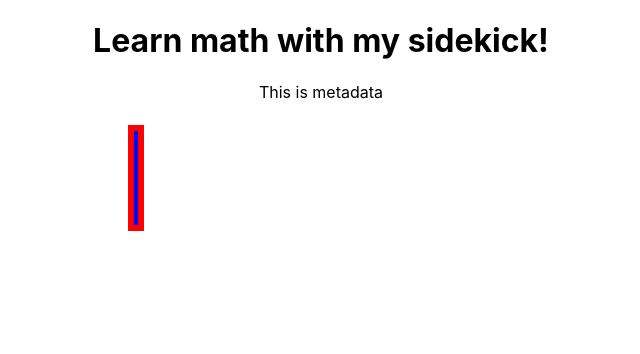
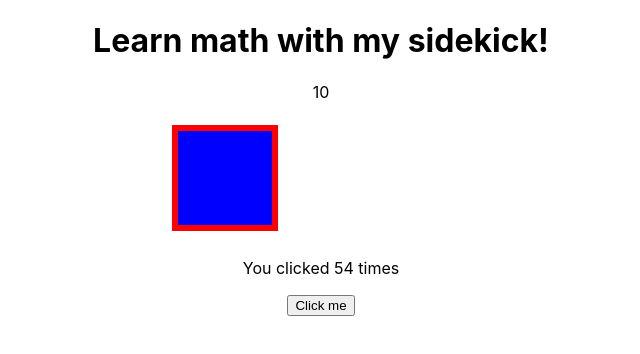
Before and after one commit to Hezos/MathHelper, a React (Create React App) app in the folder userinterface/: page / in a window 1280 px wide. Shown: the top 354 px of the page, without its empty margins (319-959 px from the left). Built offline with nearby package versions, Linux system fonts and the light colour scheme.

Commit message:
Added basic animation

```diff
--- a/userinterface/src/App.js
+++ b/userinterface/src/App.js
@@ -1,25 +1,21 @@
 import './App.css';
-import {useEffect, useState} from 'react'
+import React, { useState, useEffect } from 'react';
 
 
-//const [data, setData] = useState();
 
-var data = {
-  meta: 'This is metadata',
-  xPos:10
-};
-
-function frame(){
-  setInterval(() =>{
-    data.xPos += 10;
-    console.log('Moving object');
-  },10);
-}
 
 function App() {
 
-  frame();
+  const [count, setCount] = useState(0);
 
+  var data = {
+    xPos: 10,
+    meta:'This is data from a variable'
+  }
+
+  setInterval(() => {
+    setCount(count + 1);
+  }, 100);
 
   return (
     <div className="App">
@@ -27,12 +23,16 @@
         Learn math with my sidekick!
       </h1>
       <p>
-        {data.meta}
+        {data.xPos}
       </p>
       <svg width="400" height="120">
-        <rect x={data.xPos.toString()} y={data.xPos.toString()} width={data.xPos.toString()}
+        <rect id='myRect' x={count} y={data.xPos} width={100}
          height="100" stroke="red" strokeWidth="6" fill="blue" />
       </svg>
+      <p>You clicked {count} times</p>
+      <button onClick={() => setCount(count + 1)}>
+        Click me
+      </button>
     </div>
   );
 }
```
